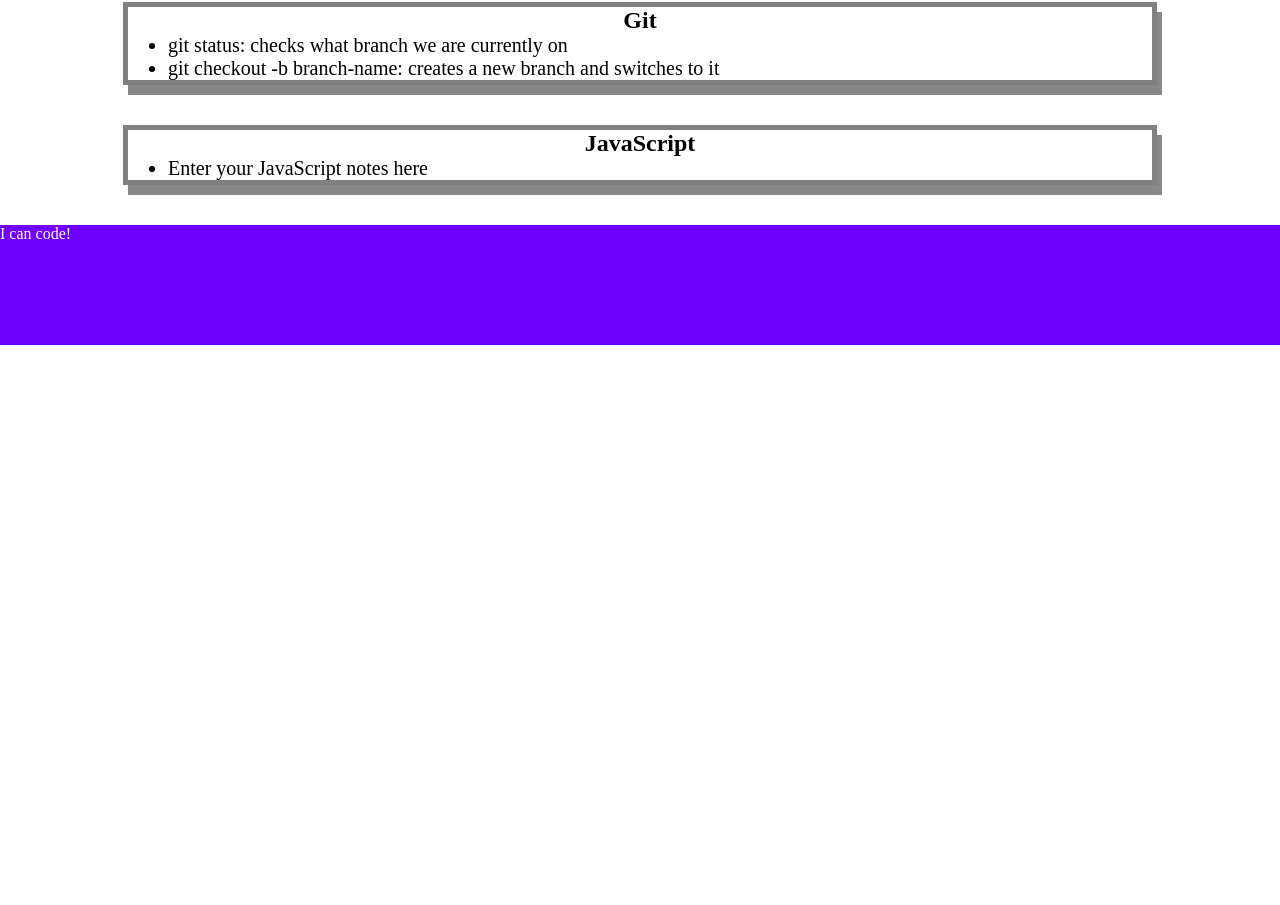
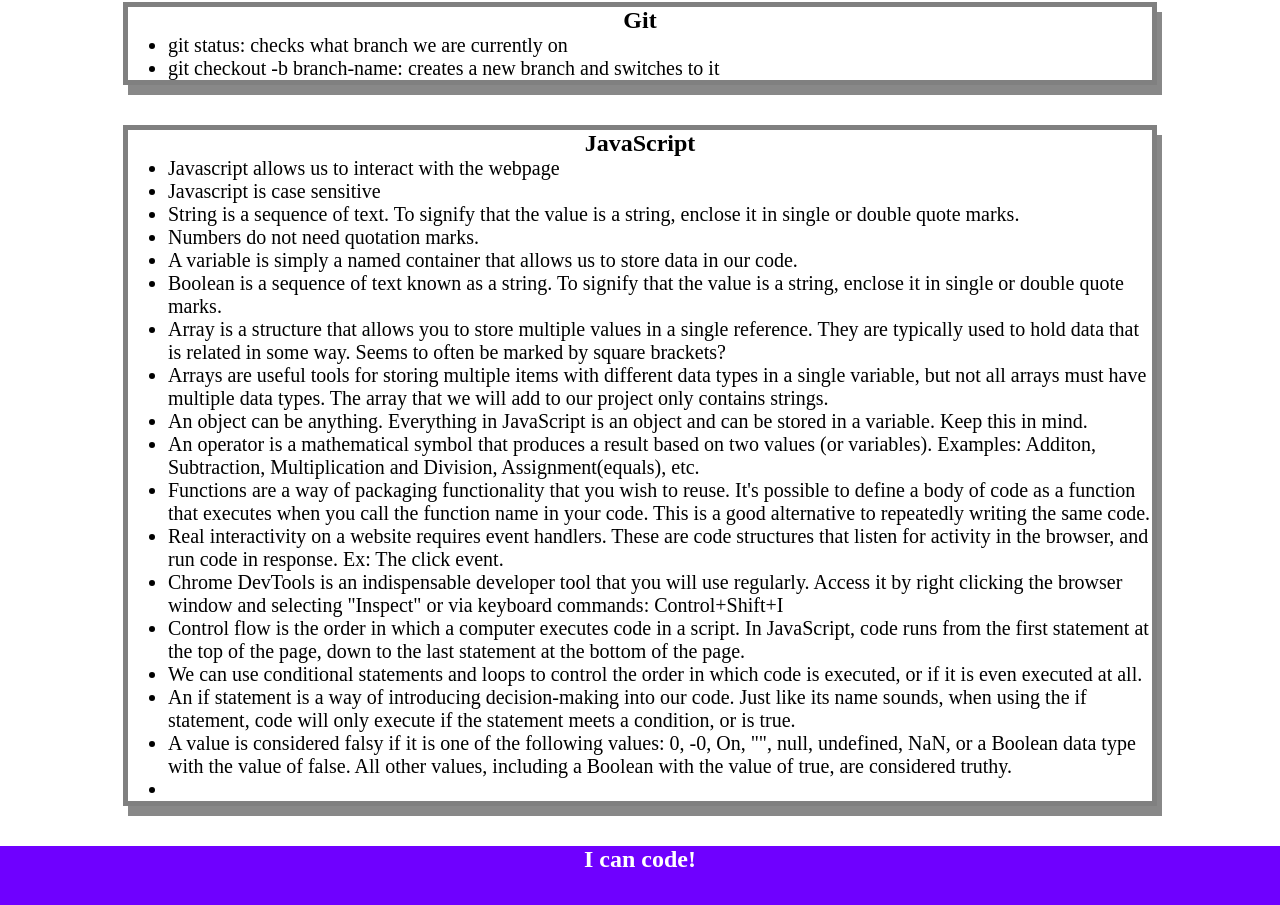
Before and after one commit to kaylaasana/prework-study-guide, a plain HTML site: page prework-study-guide/index.html in a window 1280 px wide. Shown: the part 1117-2022 px from the top of the page. Before the commit the page ends 1462 px from the top, so only its background shows below. Drawn offline with Linux system fonts and the light colour scheme.

Commit message:
added basic Javascript and updated HTML notes. Also, changed section border color.

```diff
--- /dev/null
+++ b/prework-study-guide/assets/script.js
@@ -0,0 +1,19 @@
+var topics = ['HTML', 'CSS', 'Git', 'JavaScript'];
+
+for (var x = 0; x < topics.length; x++) {
+ console.log(topics[x]);
+}
+
+/*
+if (topic === 'HTML') {
+ console.log("Let's study HTML!");
+} else if (topic === 'CSS') {
+ console.log("Let's study CSS!");
+} else if (topic === 'Git') {
+ console.log("Let's study Git!");
+} else if (topic === 'JavaScript') {
+ console.log("Let's study JavaScript!");
+} else {
+ console.log('Please try again!');
+}
+*/
--- a/prework-study-guide/index.html
+++ b/prework-study-guide/index.html
@@ -11,12 +11,13 @@
     <header id="top">
       <h1>Prework Study Guide</h1>
       <img src="./assets/bowtie-cat.png" alt="Profile image of cat wearing a bow tie." />
+      <h2>✨ Open the Console to See What's Happening ✨</h2>
     </header>
     <main>
       <section class="card" id="html-section">
         <h2>HTML</h2>
         <ul>
-          <li> hypertext markup language</li>
+          <li>HyperText Markup Language</li>
           <li>The head element contains information, or metadata, about the webpage.</li>
           <li>Metadata allows the browser to render the page correctly.</li>
           <li>The "style" element defines the CSS styles associated with a website.</li>
@@ -66,13 +67,31 @@
       <section class="card" id="javascript-section">
         <h2>JavaScript</h2>
         <ul>
-          <li>Enter your JavaScript notes here</li>
+          <li>Javascript allows us to interact with the webpage</li>
+          <li>Javascript is case sensitive</li>
+          <li>String is a sequence of text. To signify that the value is a string, enclose it in single or double quote marks.</li>
+          <li>Numbers do not need quotation marks.</li>
+          <li>A variable is simply a named container that allows us to store data in our code.</li>
+          <li>Boolean is a sequence of text known as a string. To signify that the value is a string, enclose it in single or double quote marks.</li>
+          <li>Array is a structure that allows you to store multiple values in a single reference. They are typically used to hold data that is related in some way. Seems to often be marked by square brackets?</li>
+          <li>Arrays are useful tools for storing multiple items with different data types in a single variable, but not all arrays must have multiple data types. The array that we will add to our project only contains strings.</li>
+          <li>An object can be anything. Everything in JavaScript is an object and can be stored in a variable. Keep this in mind.</li>
+          <li>An operator is a mathematical symbol that produces a result based on two values (or variables). Examples: Additon, Subtraction, Multiplication and Division, Assignment(equals), etc.</li>
+          <li>Functions are a way of packaging functionality that you wish to reuse. It's possible to define a body of code as a function that executes when you call the function name in your code. This is a good alternative to repeatedly writing the same code.</li>
+          <li>Real interactivity on a website requires event handlers. These are code structures that listen for activity in the browser, and run code in response. Ex: The click event.</li>
+          <li>Chrome DevTools is an indispensable developer tool that you will use regularly. Access it by right clicking the browser window and selecting "Inspect" or via keyboard commands: Control+Shift+I</li>
+          <li>Control flow is the order in which a computer executes code in a script. In JavaScript, code runs from the first statement at the top of the page, down to the last statement at the bottom of the page.</li>
+          <li>We can use conditional statements and loops to control the order in which code is executed, or if it is even executed at all.</li>
+          <li>An if statement is a way of introducing decision-making into our code. Just like its name sounds, when using the if statement, code will only execute if the statement meets a condition, or is true.</li>
+          <li>A value is considered falsy if it is one of the following values: 0, -0, On, "", null, undefined, NaN, or a Boolean data type with the value of false. All other values, including a Boolean with the value of true, are considered truthy.</li>
+          <li></li>
         </ul>
       </section>
     </main>
 
     <footer>
-      <p>I can code!</p>
+      <h2><p>I can code!</p></h2>
     </footer>
+    <script src="./assets/script.js"></script>
   </body>
 </html>
```
